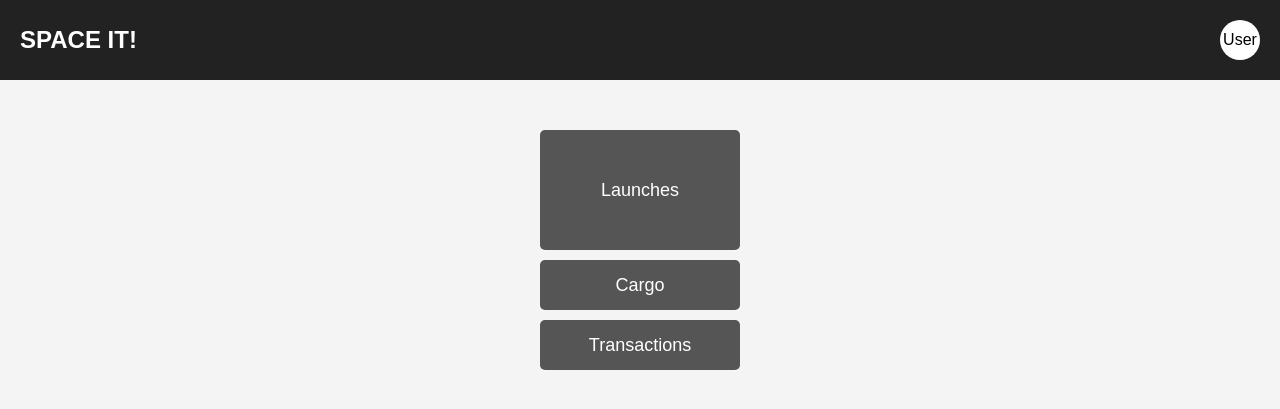
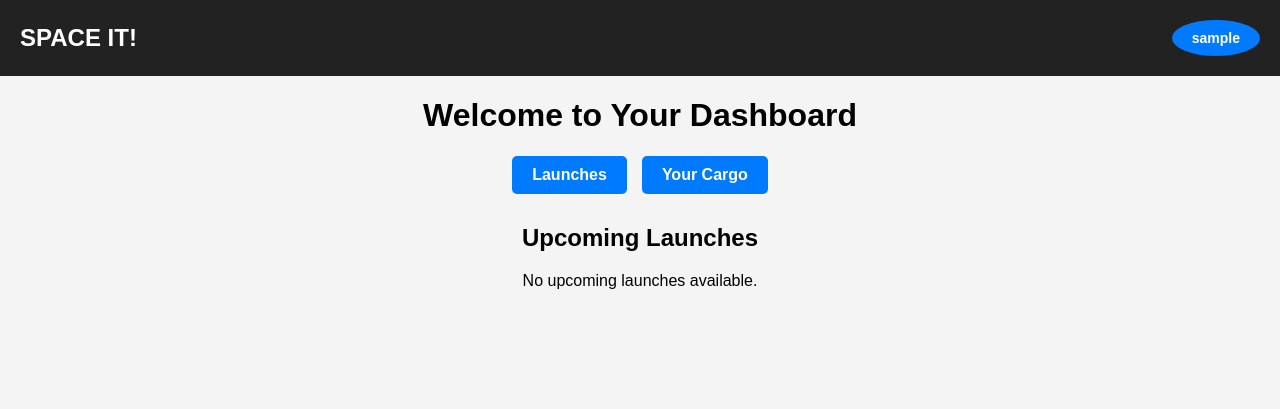
Before and after one commit to nwilson7/space-it, a Django app: page /home/ in a window 1280 px wide. Shown: the top 409 px of the page. Run offline with Django 5.2, Linux system fonts and the light colour scheme; a user stored in the database is signed in; tables that the repository leaves empty hold one stand-in row (values such as "Sample post"); parts of the project's set-up code (start-up, migrations or seed data) failed here and were passed over.

Commit message:
adds dashboard to index

```diff
--- a/myproject/settings.py
+++ b/myproject/settings.py
@@ -126,8 +126,8 @@ STATIC_URL = 'static/'
 
 DEFAULT_AUTO_FIELD = 'django.db.models.BigAutoField'
 
-LOGIN_URL = '/users/'
-LOGOUT_URL = '/users/home'
+LOGIN_URL = '/'
+LOGOUT_URL = '/logout/'
 
 CELERY_ACCEPT_CONTENT = ['json']
 CELERY_TASK_SERIALIZER = 'json'
--- a/users/static/users/css/index.css
+++ b/users/static/users/css/index.css
@@ -1,90 +1,114 @@
-/* Index page specific styles */
+.container {
+    max-width: 900px;
+    margin: auto;
+    text-align: center;
+}
 
-/* User profile circle and dropdown */
+.dashboard-buttons {
+    display: flex;
+    justify-content: center;
+    gap: 15px;
+    margin-bottom: 20px;
+}
+
+.dashboard-button {
+    text-decoration: none;
+    background-color: #007bff;
+    color: white;
+    padding: 10px 20px;
+    border-radius: 5px;
+    font-weight: bold;
+}
+
+.dashboard-button:hover {
+    background-color: #0056b3;
+}
+
+.dashboard-section {
+    margin-top: 30px;
+}
+
+.launch-table {
+    width: 100%;
+    border-collapse: collapse;
+    margin-top: 10px;
+}
+
+.launch-table th, .launch-table td {
+    border: 1px solid #ddd;
+    padding: 10px;
+}
+
+.view-all {
+    display: block;
+    margin-top: 10px;
+    text-decoration: none;
+    font-weight: bold;
+}
+
+/* Style for the user profile circle */
 .user-profile {
     position: relative;
     display: inline-block;
 }
 
 .user-circle {
-    width: 40px;
-    height: 40px;
-    background: white;
-    color: black;
-    border-radius: 50%;
-    display: flex;
+    padding: 10px 20px; /* Adjust the padding to make space for the name */
+    background-color: #007bff;
+    color: white;
+    border-radius: 50%; /* Keep it circular */
+    display: inline-flex;
+    justify-content: center;
     align-items: center;
-    justify-content: center;
+    font-size: 14px;
+    font-weight: bold;
     cursor: pointer;
+    white-space: nowrap; /* Prevent name from breaking */
 }
 
-/* Dropdown menu styling for index page */
+.user-circle span {
+    display: inline-block;
+    max-width: 100%;
+    text-overflow: ellipsis; /* Add ellipsis for overflow text */
+    overflow: hidden;
+}
+
+/* Optional: You can also ensure the circle doesn't become too large */
+.user-circle {
+    max-width: 120px; /* Max width for the circle */
+    min-width: 40px; /* Ensure it's not too small */
+}
+
+
+.user-circle:hover {
+    background-color: #0056b3;
+}
+
+/* Style for the dropdown menu */
 .dropdown-menu {
     display: none;
     position: absolute;
+    right: 0;
     top: 50px;
-    right: 0;
-    background: white;
+    background-color: #ffffff;
     border: 1px solid #ddd;
-    box-shadow: 0px 4px 6px rgba(0, 0, 0, 0.1);
-    min-width: 150px;
-}
-
-.dropdown-menu.show {
-    display: block;
+    border-radius: 5px;
+    width: 150px;
+    box-shadow: 0 4px 6px rgba(0, 0, 0, 0.1);
 }
 
 .dropdown-menu a {
     display: block;
     padding: 10px;
-    color: black;
     text-decoration: none;
+    color: #333;
 }
 
 .dropdown-menu a:hover {
-    background: #eee;
+    background-color: #f1f1f1;
 }
 
-/* Container for index page */
-.container {
-    margin-top: 50px;
+/* Show the dropdown menu when toggled */
+.dropdown-menu.show {
+    display: block;
 }
-
-/* Button styling for index page */
-.big-button, .medium-button {
-    display: block;
-    width: 200px;
-    padding: 15px;
-    margin: 10px auto;
-    border: none;
-    border-radius: 5px;
-    background: #555;
-    color: white;
-    font-size: 18px;
-    cursor: pointer;
-}
-
-.big-button {
-    height: 120px;
-}
-
-.medium-button {
-    height: 50px;
-}
-
-.alert {
-    padding: 10px;
-    margin: 10px 0;
-    border-radius: 5px;
-    font-weight: bold;
-}
-
-.alert.success {
-    background-color: #4CAF50; /* Green */
-    color: white;
-}
-
-.alert.error {
-    background-color: #f44336; /* Red */
-    color: white;
-}
--- a/users/templates/users/index.html
+++ b/users/templates/users/index.html
@@ -18,11 +18,14 @@
             </div>
         {% endfor %}
     </div>
-{% endif %}
+    {% endif %}
+
     <header>
         <div class="logo">SPACE IT!</div>
         <div class="user-profile">
-            <div class="user-circle" onclick="toggleDropdown()">User</div>
+            <div class="user-circle" onclick="toggleDropdown()">
+                <span>{{ user_name }}</span>
+            </div>
             <div class="dropdown-menu" id="dropdownMenu">
                 <a href="/users/edit">Edit Profile</a>
                 <a href="/logout">Logout</a>
@@ -32,9 +35,48 @@
 
     <main>
         <div class="container">
-            <button class="big-button">Launches</button>
-            <button class="medium-button" id="mainButton"></button>
-            <button class="medium-button">Transactions</button>
+            <h1>Welcome to Your Dashboard</h1>
+
+            <div class="dashboard-buttons">
+                {% if role == "rocket_owner" %}
+                    <a href="{% url 'view_all_launches' %}" class="dashboard-button">Launches</a>
+                    <a href="{% url 'view_rockets' %}" class="dashboard-button">Your Rockets</a>
+                {% elif role == "cargo_owner" %}
+                    <a href="{% url 'launches' %}" class="dashboard-button">Launches</a>
+                    <a href="{% url 'cargo' %}" class="dashboard-button">Your Cargo</a>
+                {% endif %}
+            </div>
+
+            <div class="dashboard-section">
+                <h2>Upcoming Launches</h2>
+                {% if upcoming_launches %}
+                    <table class="launch-table">
+                        <thead>
+                            <tr>
+                                <th>Launch Date</th>
+                                <th>Rocket</th>
+                                <th>Destination</th>
+                                <th>Remaining Capacity (kg)</th>
+                                <th>Price per kg (£)</th>
+                            </tr>
+                        </thead>
+                        <tbody>
+                            {% for launch in upcoming_launches %}
+                                <tr>
+                                    <td>{{ launch.launch_date }}</td>
+                                    <td>{{ launch.rocket.name }}</td>
+                                    <td>{{ launch.destination.name }}</td>
+                                    <td>{{ launch.remaining_capacity_kg }}</td>
+                                    <td>{{ launch.price_per_kg }}</td>
+                                </tr>
+                            {% endfor %}
+                        </tbody>
+                    </table>
+                    <a href="{% url 'launches' %}" class="view-all">View All Launches</a>
+                {% else %}
+                    <p>No upcoming launches available.</p>
+                {% endif %}
+            </div>
         </div>
     </main>
 
--- a/users/views.py
+++ b/users/views.py
@@ -1,16 +1,25 @@
 from django.shortcuts import render, redirect # get_object_or_404 to be added here when used
 from django.contrib.auth import authenticate, login, logout, update_session_auth_hash
-#from django.contrib.auth.decorators import login_required
 from django.contrib.auth.forms import PasswordChangeForm
 from .forms import CustomUserCreationForm, CustomLoginForm, UsernameUpdateForm, EmailUpdateForm
 from django.contrib import messages
-from .models import User
 from .decorators import logout_required, login_required
+from django.utils import timezone
+from launches.models import Launch
 
-# Create your views here.
 @login_required
 def index(request):
-    return render(request,"users/index.html",{})
+    user = request.user  # Get the logged-in user
+    role = user.role  # Assuming 'role' is a field in your User model
+
+    # Fetch the first 3 upcoming launches
+    upcoming_launches = Launch.objects.filter(launch_date__gte=timezone.now()).order_by('launch_date')[:3]
+
+    return render(request, "users/index.html", {
+        "role": role,
+        "upcoming_launches": upcoming_launches,
+        "user_name": user.username,
+    })
 
 @logout_required
 def signup_user(request):
```
Also changed, not shown: 1 other file.
